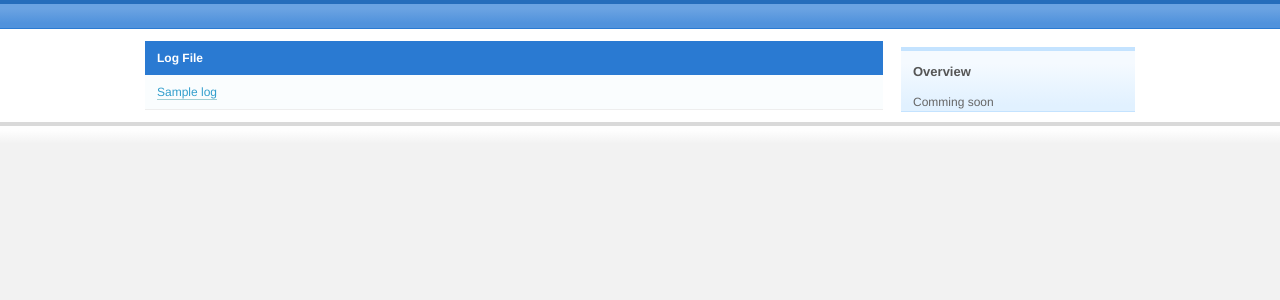
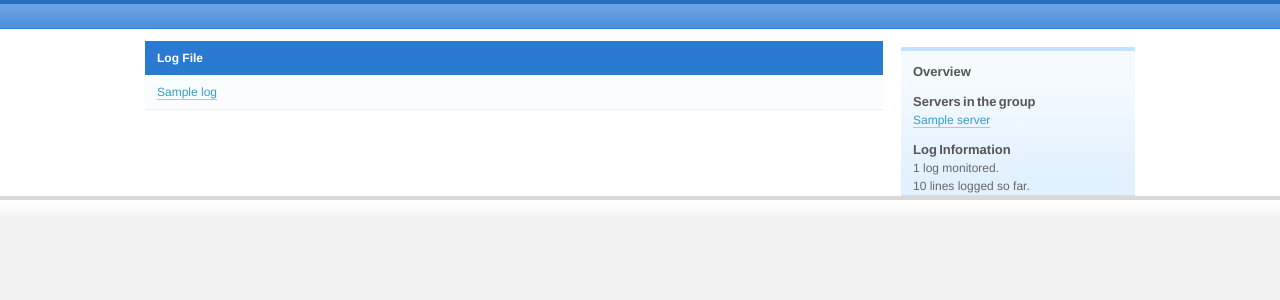
Before and after one commit to mzupan/intake, a Django app: template templates/server/group.html in a window 1280 px wide. Shown: the part 88-388 px from the top of the page. Run offline with Django 3.2, Linux system fonts and the light colour scheme; the template is opened without the code that fills it: most values are stand-ins (such as "Sample title", 1, 10 or a date in 2020).

Commit message:
added some overview info

```diff
--- a/templates/server/group.html
+++ b/templates/server/group.html
@@ -27,7 +27,16 @@
 				<h3>Overview</h3>
 			</header>
 			<dl class="first">
-				Comming soon
+				<h3>Servers in the group</h3>
+				{% for server in group.get_servers %}
+					<a href="/server/{{server.host}}/">{{server}}</a><br />
+				{% endfor %}
+			</dl>
+
+			<dl class="first">
+				<h3>Log Information</h3>
+				{{group.get_log_count}} log{{ group.get_log_count|pluralize }} monitored. <br />
+				{{group.get_log_lines}} lines logged so far.
 			</dl>
 		</div>
 	</aside>
```
Also changed, not shown: server/models.py (+9 -0 lines).
